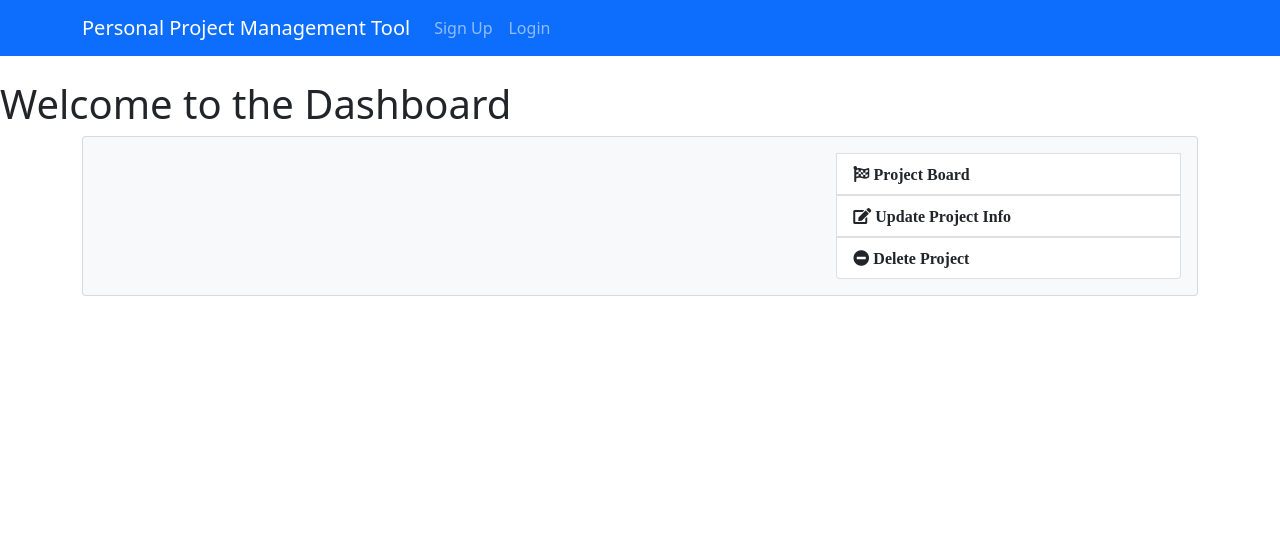
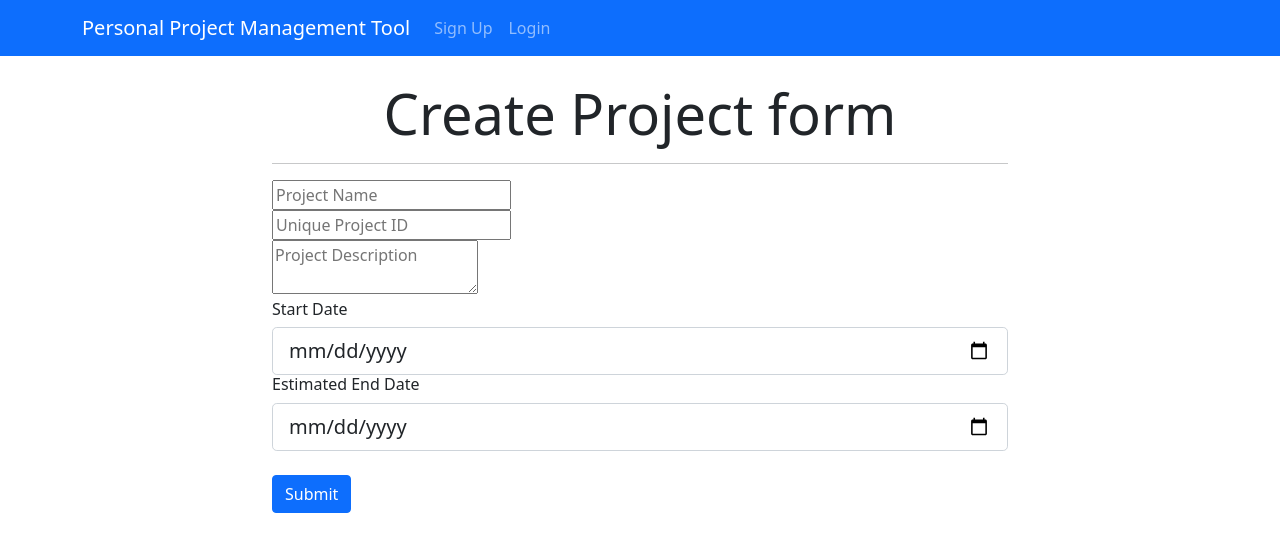
Before and after one commit to RafikBoubaker/Spring-Boot---React-practice, a React (Create React App) app in the folder PPMToolFullStack(FrontEnd)/: page /addProject in a window 1280 px wide. Shown: the top 552 px of the page. Built offline with nearby package versions, Linux system fonts and the light colour scheme.

Commit message:
update V0.2

```diff
--- a/PPMToolFullStack(FrontEnd)/package.json
+++ b/PPMToolFullStack(FrontEnd)/package.json
@@ -6,11 +6,15 @@
     "@testing-library/jest-dom": "^5.11.4",
     "@testing-library/react": "^11.1.0",
     "@testing-library/user-event": "^12.1.10",
+    "axios": "^0.21.1",
     "bootstrap": "^5.1.0",
     "react": "^17.0.2",
     "react-dom": "^17.0.2",
+    "react-redux": "^7.2.4",
     "react-router-dom": "^5.2.0",
     "react-scripts": "4.0.3",
+    "redux": "^4.1.1",
+    "redux-thunk": "^2.3.0",
     "web-vitals": "^1.0.1"
   },
   "scripts": {
--- a/PPMToolFullStack(FrontEnd)/src/App.css
+++ b/PPMToolFullStack(FrontEnd)/src/App.css
@@ -0,0 +1,65 @@
+img {
+  width: 100%;
+}
+
+.navbar {
+  background-color: #e3f2fd;
+}
+.fa.fa-edit {
+  color: #18a2b9;
+}
+
+.list-group-item.delete:hover {
+  cursor: -webkit-grab;
+  background-color: pink;
+}
+
+.list-group-item.update:hover {
+  cursor: -webkit-grab;
+  background-color: gainsboro;
+}
+
+.list-group-item.board:hover {
+  cursor: -webkit-grab;
+  background-color: gainsboro;
+}
+
+.fa.fa-minus-circle {
+  color: red;
+}
+
+.landing {
+  position: relative;
+  /* background: url("../img/showcase.jpg") no-repeat; */
+  background-size: cover;
+  background-position: center;
+  height: 100vh;
+  margin-top: -24px;
+  margin-bottom: -50px;
+}
+
+.landing-inner {
+  padding-top: 80px;
+}
+
+.dark-overlay {
+  background-color: rgba(0, 0, 0, 0.7);
+  position: absolute;
+  top: 0;
+  left: 0;
+  width: 100%;
+  height: 100%;
+}
+
+.card-form {
+  opacity: 0.9;
+}
+
+.latest-profiles-img {
+  width: 40px;
+  height: 40px;
+}
+
+.form-control::placeholder {
+  color: #bbb !important;
+}
--- a/PPMToolFullStack(FrontEnd)/src/App.js
+++ b/PPMToolFullStack(FrontEnd)/src/App.js
@@ -4,16 +4,25 @@ import 'bootstrap/dist/css/bootstrap.min.css';
 import Dashboard from './components/Dashboard';
 import Header from './components/Layout/Header';
 import { BrowserRouter as Router, Route, Switch } from "react-router-dom";
+import AddProject from './components/Project/AddProject';
+import { Provider } from 'react-redux'
+import store from './store';
+
+
 
 function App() {
   return (
+
     <div className="App">
+      <Provider store={store}>
       <Router>
 
-      <Header/>
-        <Dashboard />
+        <Header/>
+        <Route exact path="/dashboard" component={Dashboard} />
+        <Route exact path="/addProject" component={AddProject} />
 
-      </Router>
+        </Router>
+        </Provider>
     </div>
   );
 }
--- a/PPMToolFullStack(FrontEnd)/src/components/Dashboard.js
+++ b/PPMToolFullStack(FrontEnd)/src/components/Dashboard.js
@@ -1,13 +1,33 @@
 import React, { Component } from 'react'
+import CreateProjectButton from './Project/CreateProjectButton'
 import ProjectItem from './Project/ProjectItem'
 
 export default class Dashboard extends Component {
     render() {
         return (
             <>
-                <h1 className="mr-1">Welcome to the Dashboard</h1>
 
-                <ProjectItem/>
+
+    <div class="projects">
+        <div class="container">
+            <div class="row">
+                <div class="col-md-12">
+                    <h1 class="display-4 text-center">Projects</h1>
+                    <br />
+                   <CreateProjectButton/>
+                    <br />
+                    <hr />
+
+
+                   <ProjectItem/>
+
+                </div>
+            </div>
+        </div>
+    </div>
+
+
+
             </>
         )
     }
--- a/PPMToolFullStack(FrontEnd)/src/components/Project/AddProject.js
+++ b/PPMToolFullStack(FrontEnd)/src/components/Project/AddProject.js
@@ -1,11 +1,116 @@
 import React, { Component } from 'react'
+import PropTypes from "prop-types";
+class AddProject extends Component {
 
-export default class AddProject extends Component {
+    constructor() {
+        super();
+
+        this.state = {
+            projectName: "",
+            projectIdentifier: "",
+            description: "",
+            start_date: "",
+            end_date: "",
+            errors: {}
+        };
+
+    this.onChange = this.onChange.bind(this);
+    this.onSubmit = this.onSubmit.bind(this);
+    }
+
+
+    onChange(e) {
+       this.setState({ [e.target.name]: e.target.value });
+
+    }
+
+onSubmit(e) {
+    e.preventDefault();
+    const newProject = {
+      projectName: this.state.projectName,
+      projectIdentifier: this.state.projectIdentifier,
+      description: this.state.description,
+      start_date: this.state.start_date,
+      end_date: this.state.end_date
+    };
+   console.log(newProject)
+  }
+
+
     render() {
+
+        const { errors } = this.state;
+
         return (
-            <div>
+                  <div>
+        <div className="project">
+          <div className="container">
+            <div className="row">
+              <div className="col-md-8 m-auto">
+                <h5 className="display-4 text-center">Create Project form</h5>
+                <hr />
+                <form onSubmit={this.onSubmit}>
 
+                <div className="form-group">
+                <input type="text"
+                      placeholder="Project Name" name="projectName" value={this.state.projectName} onChange={this.onChange}
+                    />
+
+                      {errors.projectName && (
+                      <div className="invalid-feedback">
+                        {errors.projectName}
+                      </div>
+                    )}
+                  </div>
+
+                <div className="form-group">
+                    <input type="text"
+
+                      placeholder="Unique Project ID" name="projectIdentifier" value={this.state.projectIdentifier} onChange={this.onChange}
+                    />
+                    {errors.projectIdentifier && (
+                      <div className="invalid-feedback">
+                        {errors.projectIdentifier}
+                      </div>
+                    )}
+                      </div>
+
+                  <div className="form-group">
+                    <textarea
+
+                      placeholder="Project Description" name="description" value={this.state.description} onChange={this.onChange}
+                    />
+                    {errors.description && (
+                      <div className="invalid-feedback">
+                        {errors.description}
+                      </div>
+                    )}
+                     </div>
+
+                  <h6>Start Date</h6>
+                  <div className="form-group">
+                    <input
+                      type="date" className="form-control form-control-lg" name="start_date" value={this.state.start_date} onChange={this.onChange}
+                    />
+                  </div>
+
+                    <h6>Estimated End Date</h6>
+                  <div className="form-group">
+                    <input type="date" className="form-control form-control-lg" name="end_date" value={this.state.end_date}  onChange={this.onChange}
+                    />
+                  </div>
+
+                  <input type="submit" className="btn btn-primary btn-block mt-4"/>
+                </form>
+
+              </div>
             </div>
+          </div>
+        </div>
+      </div>
         )
     }
 }
+
+
+export default  AddProject
--- a/PPMToolFullStack(FrontEnd)/src/components/Project/ProjectItem.js
+++ b/PPMToolFullStack(FrontEnd)/src/components/Project/ProjectItem.js
@@ -9,18 +9,18 @@ class ProjectItem extends Component {
   render() {
 
     return (
-      <div className="container">
-        <div className="card card-body bg-light mb-3">
-          <div className="row">
-            <div className="col-2">
-              <span className="mx-auto"></span>
+       <div class="container">
+                        <div class="card card-body bg-light mb-3">
+                            <div class="row">
+                                <div class="col-2">
+
                                 </div>
-            <div className="col-lg-6 col-md-4 col-8">
-              <h3></h3>
-              <p></p>
+                                <div class="col-lg-6 col-md-4 col-8">
+                                    <h3>Spring / React Project</h3>
+                                    <p>Project to create a Kanban Board with Spring Boot and React</p>
                                 </div>
-            <div className="col-md-4 d-none d-lg-block">
-              <ul className="list-group">
+                                <div class="col-md-4 d-none d-lg-block">
+                                    <ul class="list-group">
                                          <Link to={``}>
                   <li className="list-group-item board">
                     <i className="fa fa-flag-checkered pr-1"> Project Board </i>
@@ -43,6 +43,7 @@ class ProjectItem extends Component {
                             </div>
                         </div>
                     </div>
+
     );
   }
 }
--- /dev/null
+++ b/PPMToolFullStack(FrontEnd)/src/reducers/index.js
@@ -0,0 +1,3 @@
+import { combineReducers } from "redux";
+
+export default combineReducers ({});
--- /dev/null
+++ b/PPMToolFullStack(FrontEnd)/src/store.js
@@ -0,0 +1,31 @@
+import { createStore, applyMiddleware, compose } from "redux";
+import thunk from "redux-thunk";
+import rootReducer from "./reducers";
+
+
+const initalState = {
+
+}
+
+const middleware = [thunk]
+
+let store
+
+
+const ReactReduxDevTools =
+  window.__REDUX_DEVTOOLS_EXTENSION__ && window.__REDUX_DEVTOOLS_EXTENSION__();
+
+if (window.navigator.userAgent.includes("Chrome")) {
+    store = createStore(
+        rootReducer,
+        initalState,
+        compose(
+            applyMiddleware(...middleware),
+            ReactReduxDevTools
+        )
+    )
+} else {
+
+}
+
+export default store
```
Also changed, not shown: 1 other file (tests, documents, lock files or other folders). Lines whose indentation alone changed are shown as unchanged.
